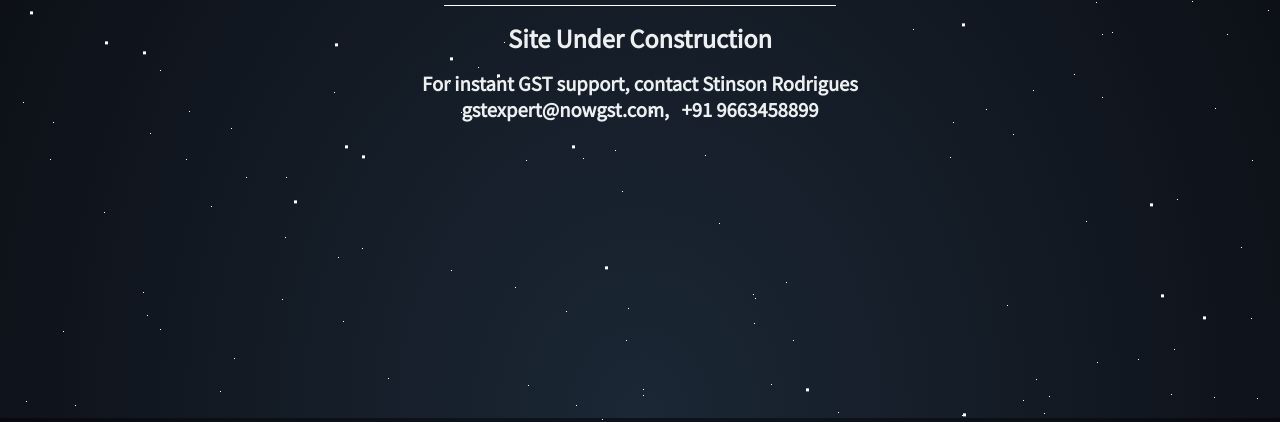
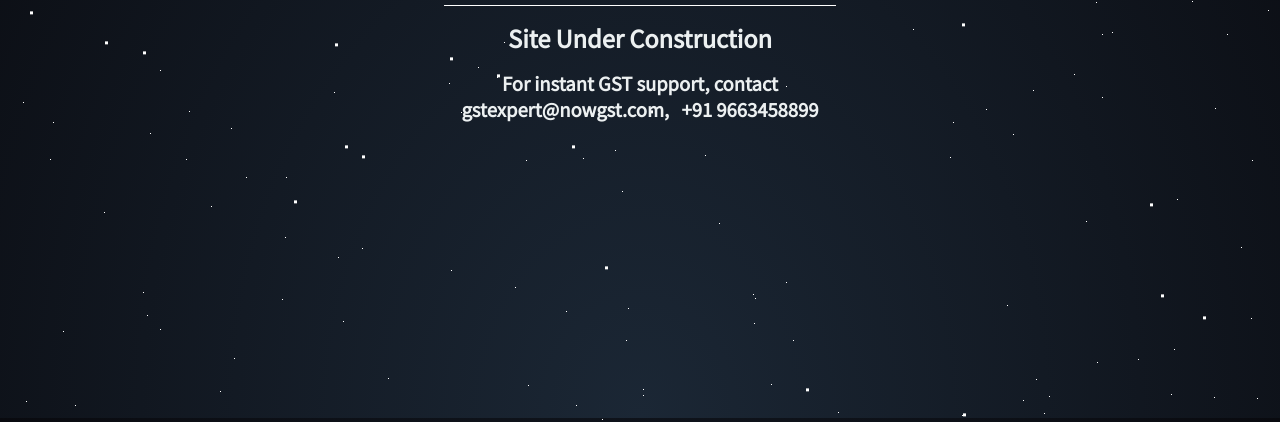
Before and after one commit to nowgst/NowGST-Website, a plain HTML site: page index.html in a window 1280 px wide. Shown: the part 382-804 px from the top of the page. Drawn offline with nearby package versions, Linux system fonts and the light colour scheme.

Commit message:
Edited message

```diff
--- a/index.html
+++ b/index.html
@@ -16,7 +16,7 @@
 	<section class="contact">
 		<h1 class="title">NOWGST.COM</h1>
 		<h2 class="sub-title">Site Under Construction</h2>
-		<h3 >For instant GST support, contact Stinson Rodrigues</h3>
+		<h3 >For instant GST support, contact</h3>
 		<h3 >gstexpert@nowgst.com, &nbsp +91 9663458899</h3>
 	</section>
 </main>
```
